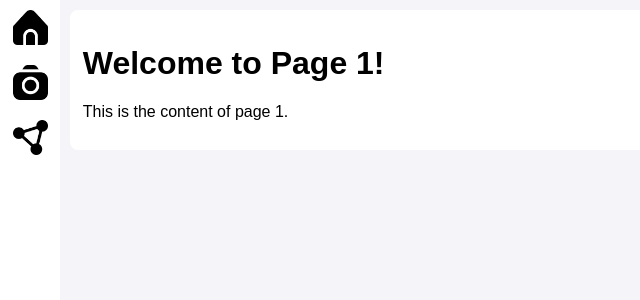
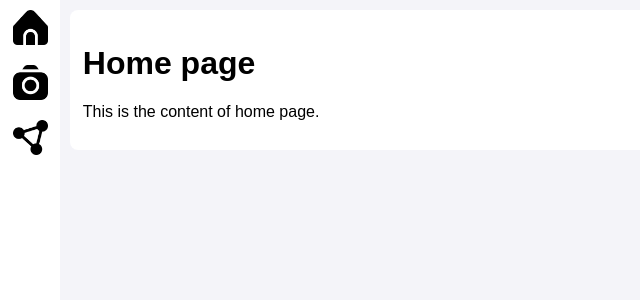
Before and after one commit to 22sasha/Security-Camera-Yolo, a FastAPI app: page / in a window 1280 px wide. Shown: the part 75-375 px from the top of the page, without its empty margins (0-640 px from the left). Run offline with FastAPI, Linux system fonts and the light colour scheme; parts of the project's set-up code (start-up, migrations or seed data) failed here and were passed over.

Commit message:
change html

```diff
--- a/app/source/api/app.py
+++ b/app/source/api/app.py
@@ -19,13 +19,13 @@ templates = Jinja2Templates(directory="templates")
 app.mount("/static", StaticFiles(directory="static"), name="static")
 
 @app.get("/", response_class=HTMLResponse)
-async def read_page1(request: Request):
-    return templates.TemplateResponse("page1.html", {"request": request})
+async def read_home(request: Request):
+    return templates.TemplateResponse("home.html", {"request": request})
 
-@app.get("/page2", response_class=HTMLResponse)
-async def read_page2(request: Request):
-    return templates.TemplateResponse("page2.html", {"request": request})
+@app.get("/dashboard", response_class=HTMLResponse)
+async def read_dashboard(request: Request):
+    return templates.TemplateResponse("dashboard.html", {"request": request})
 
-@app.get("/page3", response_class=HTMLResponse)
-async def read_page3(request: Request):
-    return templates.TemplateResponse("page3.html", {"request": request})
+@app.get("/configuration", response_class=HTMLResponse)
+async def read_configuration(request: Request):
+    return templates.TemplateResponse("configuration.html", {"request": request})
--- a/app/source/templates/base.html
+++ b/app/source/templates/base.html
@@ -10,8 +10,8 @@
     <div class="side-panel">
         <div class="button-container">
             <a href="/" class="nav-button"><img src="/static/images/home.png" alt="Home"></a>
-            <a href="/page2" class="nav-button"><img src="/static/images/camera.png" alt="Page 2"></a>
-            <a href="/page3" class="nav-button"><img src="/static/images/circle-nodes.png" alt="Page 3"></a>
+            <a href="/dashboard" class="nav-button"><img src="/static/images/camera.png" alt="Dashboard"></a>
+            <a href="/configuration" class="nav-button"><img src="/static/images/circle-nodes.png" alt="Configuration"></a>
         </div>
     </div>
 
--- /dev/null
+++ b/app/source/templates/home.html
@@ -0,0 +1,6 @@
+{% extends "base.html" %}
+
+{% block content %}
+<h1>Home page</h1>
+<p>This is the content of home page.</p>
+{% endblock %}
--- a/app/source/templates/page1.html
+++ /dev/null
@@ -1,6 +0,0 @@
-{% extends "base.html" %}
-
-{% block content %}
-<h1>Welcome to Page 1!</h1>
-<p>This is the content of page 1.</p>
-{% endblock %}
```
Also changed, not shown: app/source/templates/configuration.html (renamed from app/source/templates/page3.html), app/source/templates/dashboard.html (renamed from app/source/templates/page2.html).
